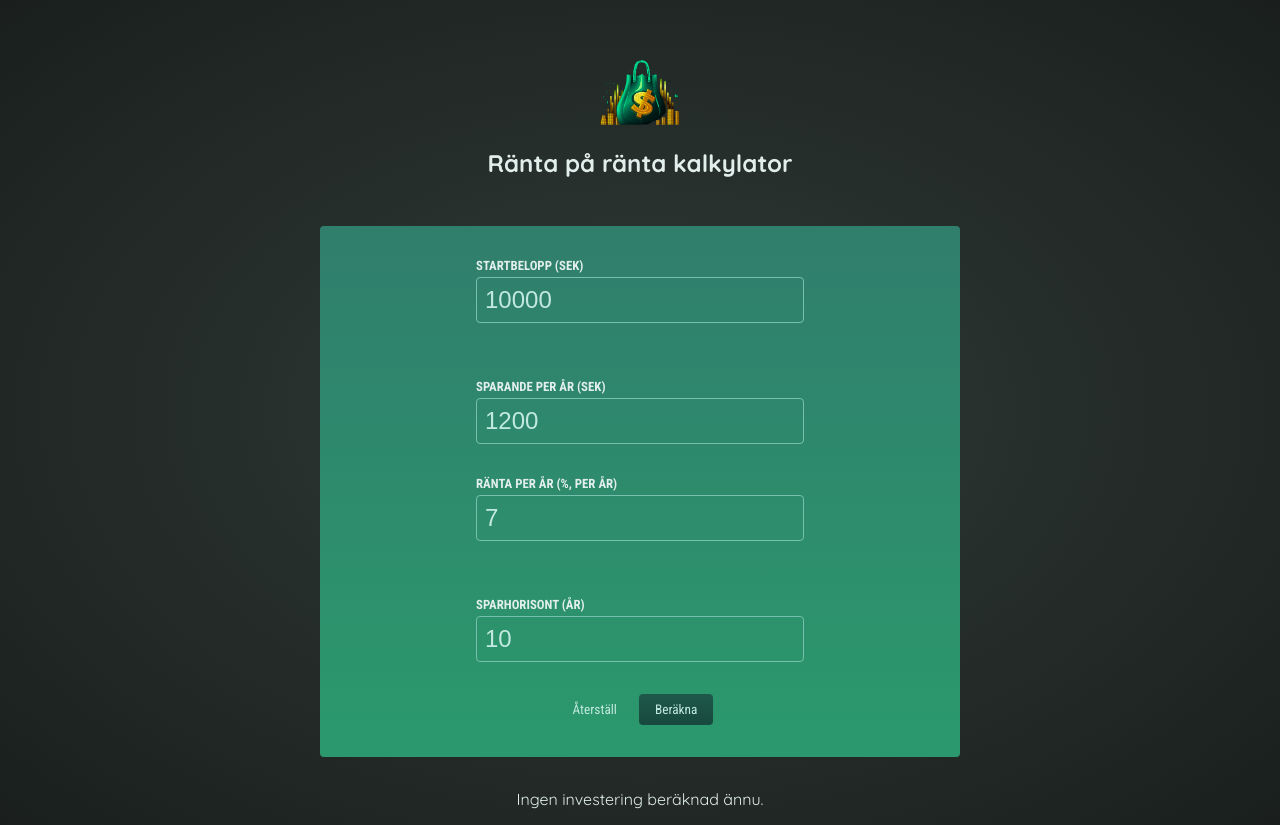
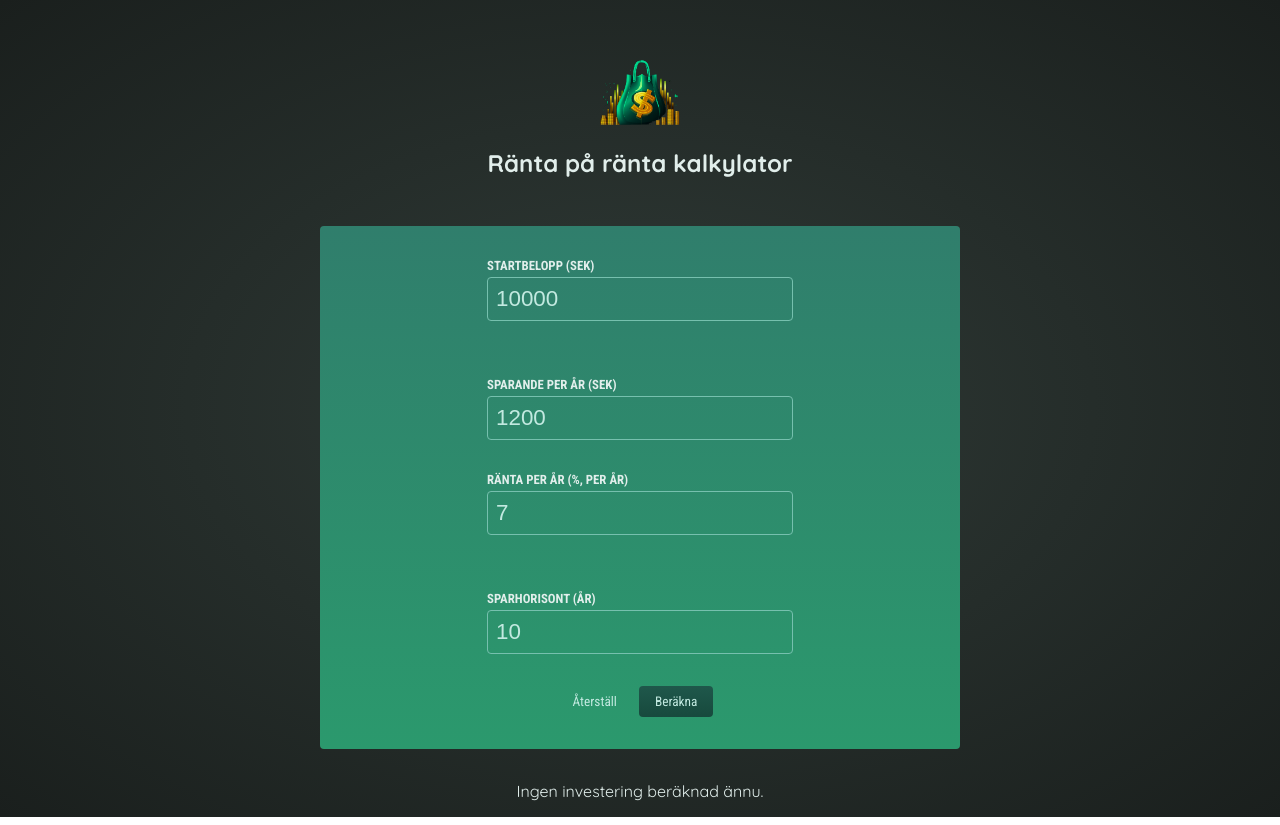
Before and after one commit to angryconsultant/InvestmentCalculator, a React (Create React App) app: page / in a window 1280 px wide. Built offline with nearby package versions, Linux system fonts and the light colour scheme.

Commit message:
Fixed sizing error

```diff
--- a/src/components/UI/Input.module.css
+++ b/src/components/UI/Input.module.css
@@ -14,5 +14,5 @@
     border-radius: 0.25rem;
     background-color: transparent;
     color: #c2e9e0;
-    font-size: 1.5rem;
+    font-size: 1.4rem;
   }
```
